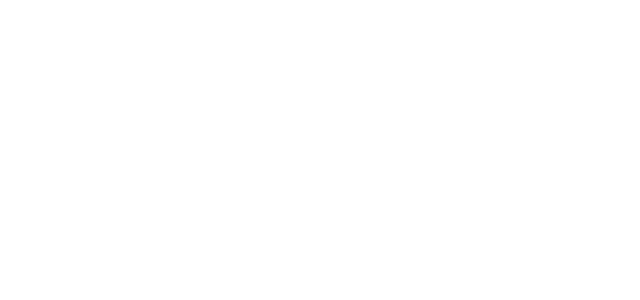
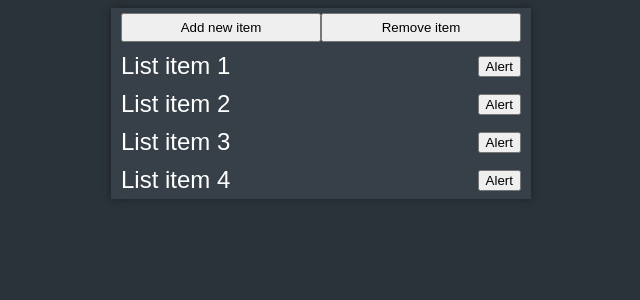
Before and after one commit to NikMerkulov/turing-camp-react, a React (Create React App) app: page / in a window 1280 px wide. Shown: the top 300 px of the page, without its empty margins (319-959 px from the left). Built offline with nearby package versions, Linux system fonts and the light colour scheme.

Commit message:
week-5-day-3

```diff
--- a/public/index.html
+++ b/public/index.html
@@ -2,42 +2,13 @@
 <html lang="en">
   <head>
     <meta charset="utf-8" />
-    <link rel="icon" href="%PUBLIC_URL%/favicon.ico" />
     <meta name="viewport" content="width=device-width, initial-scale=1" />
-    <meta name="theme-color" content="#000000" />
-    <meta
-      name="description"
-      content="Web site created using create-react-app"
-    />
-    <link rel="apple-touch-icon" href="%PUBLIC_URL%/logo192.png" />
-    <!--
-      manifest.json provides metadata used when your web app is installed on a
-      user's mobile device or desktop. See https://developers.google.com/web/fundamentals/web-app-manifest/
-    -->
     <link rel="manifest" href="%PUBLIC_URL%/manifest.json" />
-    <!--
-      Notice the use of %PUBLIC_URL% in the tags above.
-      It will be replaced with the URL of the `public` folder during the build.
-      Only files inside the `public` folder can be referenced from the HTML.
-
-      Unlike "/favicon.ico" or "favicon.ico", "%PUBLIC_URL%/favicon.ico" will
-      work correctly both with client-side routing and a non-root public URL.
-      Learn how to configure a non-root public URL by running `npm run build`.
-    -->
-    <title>React App</title>
+    <title>Turing React</title>
   </head>
   <body>
     <noscript>You need to enable JavaScript to run this app.</noscript>
     <div id="root"></div>
-    <!--
-      This HTML file is a template.
-      If you open it directly in the browser, you will see an empty page.
-
-      You can add webfonts, meta tags, or analytics to this file.
-      The build step will place the bundled scripts into the <body> tag.
-
-      To begin the development, run `npm start` or `yarn start`.
-      To create a production bundle, use `npm run build` or `yarn build`.
-    -->
+    <div id="portal"></div>
   </body>
 </html>
--- a/src/App.css
+++ b/src/App.css
@@ -0,0 +1,5 @@
+.App {
+  display: flex;
+  flex-direction: column;
+  align-items: center;
+}
--- a/src/App.js
+++ b/src/App.js
@@ -1,9 +1,10 @@
 import './App.css'
+import TextList from './components/week-5-day-3/TextList'
 
 const App = () => {
   return (
     <div className="App">
-
+      <TextList />
     </div>
   )
 }
--- /dev/null
+++ b/src/components/week-5-day-3/Selection.jsx
@@ -0,0 +1,71 @@
+import styles from './Selection.module.css'
+import ReactDOM from 'react-dom'
+
+const Selection = ({operation, items, show, setItems, setShow}) => {
+
+  const handleAddItem = e => {
+    let left = items.slice(0, items.length / 2),
+      right = items.slice(items.length / 2)
+    if (operation === 'add') {
+      let str = prompt()
+      if (str !== null)
+        if (str.replace(/\s/g, '').length > 0)
+          switch (e.target.innerText) {
+            case 'Start':
+              setItems([str, ...items])
+              break
+            case 'Middle':
+              setItems([...left, str, ...right])
+              break
+            case 'End':
+              setItems([...items, str])
+              break
+            default:
+              break
+          }
+    } else if (operation === 'remove') {
+      switch (e.target.innerText) {
+        case 'Start':
+          setItems(items.slice(1, items.length))
+          break
+        case 'Middle':
+          if (left.length === right.length)
+            left.pop()
+            else right.shift()
+          setItems([...left, ...right])
+          break
+        case 'End':
+          setItems(items.slice(0, items.length - 1))
+          break
+        default:
+          break
+      }
+    }
+    setShow(false)
+  }
+  if (!show) return null
+  return ReactDOM.createPortal(
+    <>
+      <div className = {styles.lightsOff}></div>
+      <div className = {styles.selection}>
+        <p>Select insert position</p>
+        <div>
+          <button
+            className = {styles.selectButton}
+            onClick = {handleAddItem}
+            >Start</button>
+          <button
+            className = {styles.selectButton}
+            onClick = {handleAddItem}
+            >Middle</button>
+          <button
+            className={styles.selectButton}
+            onClick = {handleAddItem}
+            >End</button>
+        </div>
+      </div>
+    </>,
+    document.querySelector('#portal')
+  )
+}
+export default Selection
--- /dev/null
+++ b/src/components/week-5-day-3/Selection.module.css
@@ -0,0 +1,30 @@
+.selection {
+  text-align: center;
+  position: fixed;
+  top: 50%;
+  left: 50%;
+  background-color: rgba(190, 190, 190, .1);
+  padding: 0 10px 20px 10px;
+  border-radius: 20px;
+  transform: translate(-50%, -50%);
+  z-index: 2;
+}
+.selection > div {
+  display: flex;
+  justify-content: space-between;
+  height: 30px;
+}
+.selectButton {
+  flex: 1;
+  width: 100%;
+  height: 100%;
+}
+.lightsOff {
+  position: fixed;
+  top: 0;
+  left: 0;
+  right: 0;
+  bottom: 0;
+  background-color: rgba(0, 0, 0, .6);
+  z-index: 1;
+}
--- /dev/null
+++ b/src/components/week-5-day-3/TextList.jsx
@@ -0,0 +1,53 @@
+import React, { useState } from "react"
+import styles from './TextList.module.css'
+import Selection from "./Selection"
+
+const Items = ({items}) => {
+  if (items.length === 0) return <p className={styles.empty}>The list is empty</p>
+  return (
+    items.map((item, i) =>
+      <li key = {i}>
+        <p>{item}</p>
+        <button
+          onClick = {() => alert(item)}>Alert
+        </button>
+      </li>)
+  )
+}
+const TextList = () => {
+  const [items, setItems] = useState(['List item 1', 'List item 2', 'List item 3', 'List item 4']),
+    [show, setShow] = useState(false),
+    [operation, setOperation] = useState('')
+  return (
+    <>
+      <ul>
+        <div>
+          <button
+            className = {styles.newItemButton}
+            onClick = {() => {
+              setOperation('add')
+              setShow(true)
+            }}
+            >Add new item
+          </button>
+          <button
+            onClick = {() => {
+              setOperation('remove')
+              setShow(true)
+            }}
+            >Remove item
+          </button>
+        </div>
+        <Items items = {items}/>
+      </ul>
+      <Selection
+        operation = {operation}
+        items = {items}
+        setItems = {setItems}
+        show = {show}
+        setShow = {setShow}
+      />
+    </>
+  )
+}
+export default TextList
--- /dev/null
+++ b/src/components/week-5-day-3/TextList.module.css
@@ -0,0 +1,36 @@
+ul {
+  padding: 5px 10px;
+  margin: 0;
+  width: 400px;
+  background-color: rgb(55, 64, 73);
+  box-shadow: 0 0 8px 0 rgba(0, 0, 0, .4);
+}
+ul > div {
+  display: flex;
+}
+ul > div > button {
+  flex: 1;
+  padding: 5px;
+}
+li {
+  display: flex;
+  justify-content: space-between;
+  align-items: center;
+  margin-top: 10px;
+}
+li > p {
+  padding: 0;
+  margin: 0;
+}
+li:first-child {
+  margin-top: 0;
+}
+.alert {
+  margin-left: 10px;
+  padding: 5px;
+}
+.empty {
+  padding: 5px;
+  margin: 0;
+  text-align: center;
+}
--- a/src/index.css
+++ b/src/index.css
@@ -0,0 +1,6 @@
+body {
+  background-color: rgb(43, 51, 58);
+  color: white;
+  font-family: Arial;
+  font-size: 24px;
+}
```
